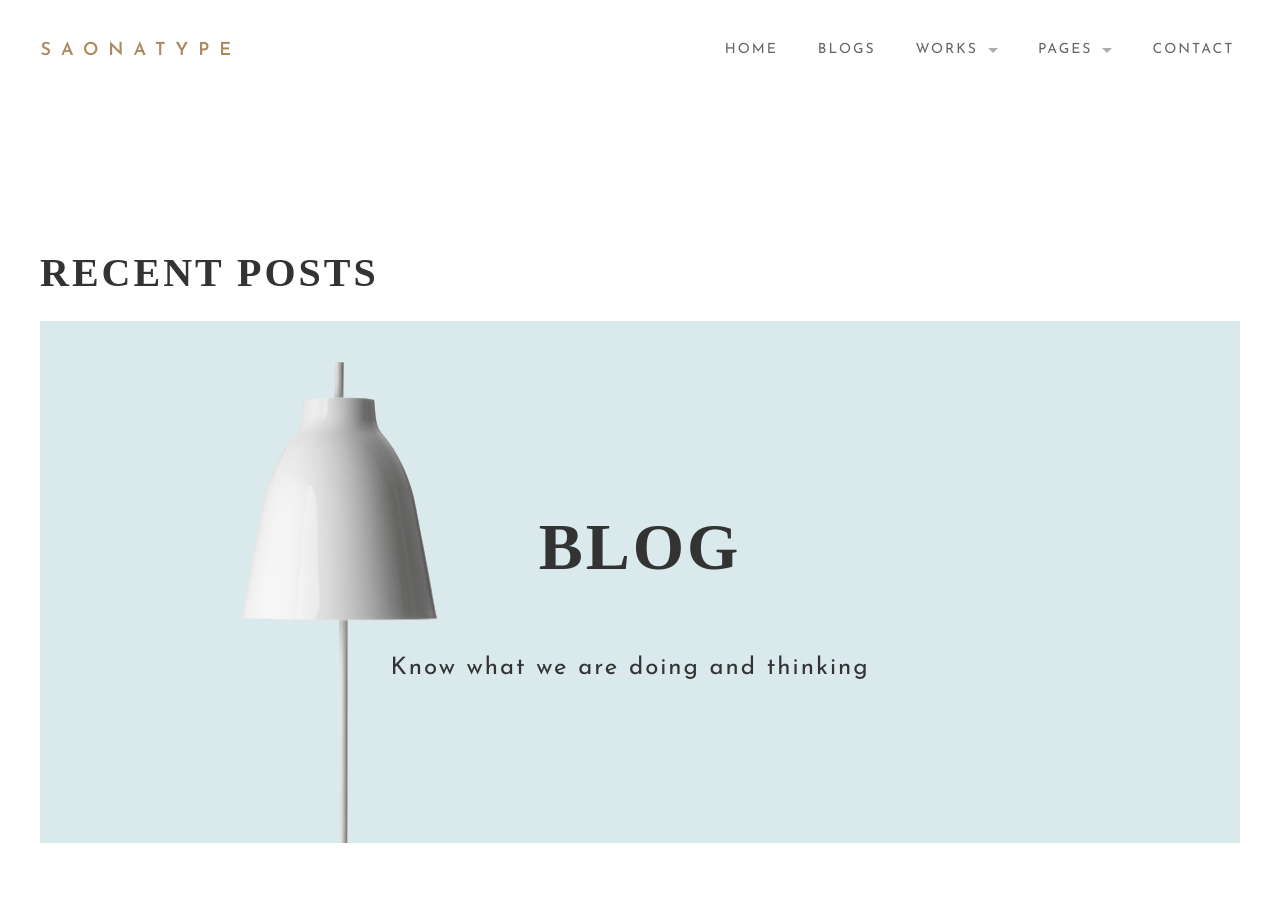
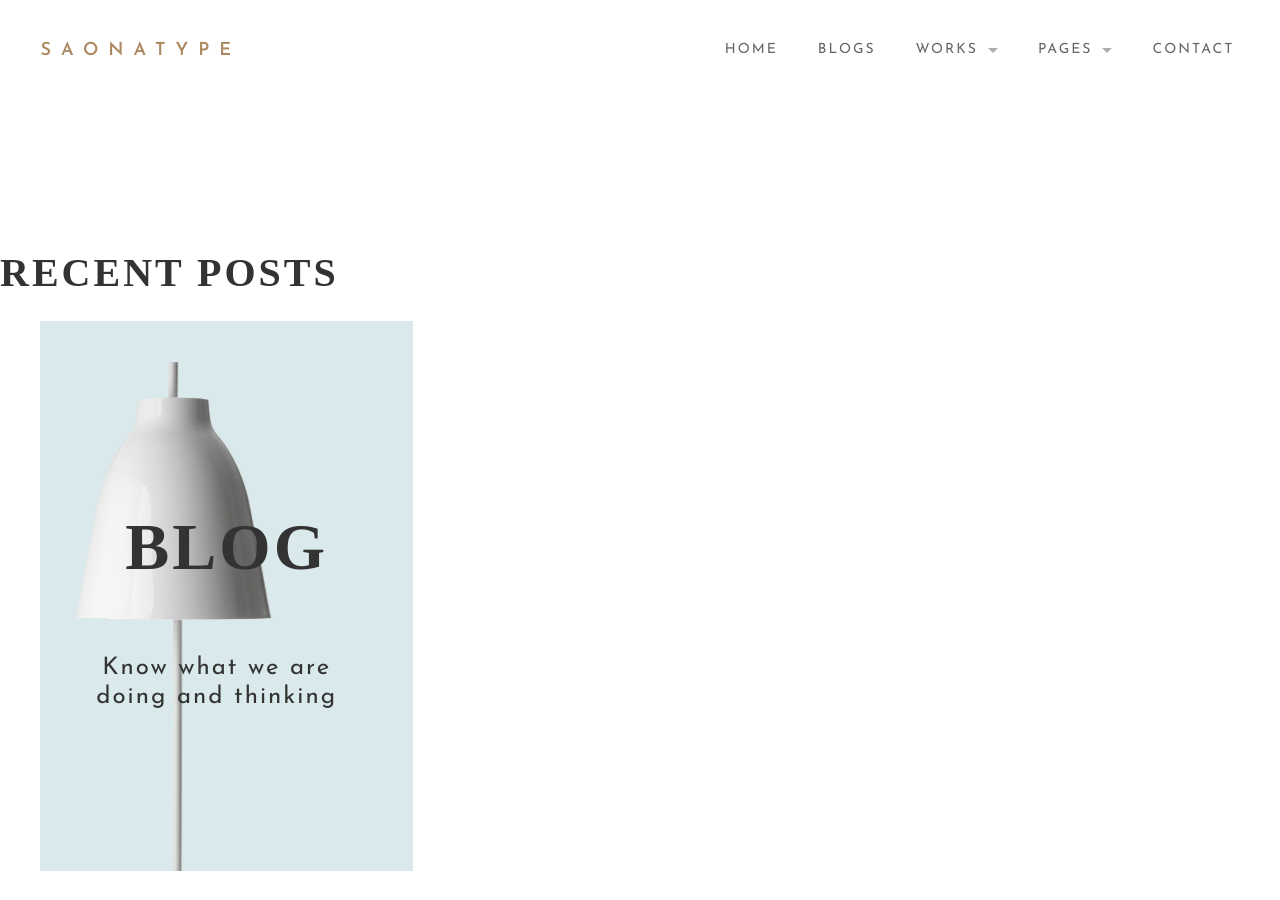
Before and after one commit to SAONATYPE/saonatype.github.io, a Jekyll site: the page built from index.html, in a window 1280 px wide and 900 px high, scrolled down 5200 px. Built offline with Jekyll 4.4.1, drawn with Linux system fonts in a browser that asks for light colours; some web fonts are replaced.

Commit message:
Update index.html

```diff
--- a/index.html
+++ b/index.html
@@ -164,10 +164,9 @@ works_right:
 
 
 
-<div class="full">
+<div class="full">         <h2>Recent Posts</h2>
   <div class="row">
-    <div class="large-12 columns">
-      <h2>Recent Posts</h2>
+    <div class="large-4 columns">
         {{content}}
       {% if paginator %}
         <div class="pager">
```
